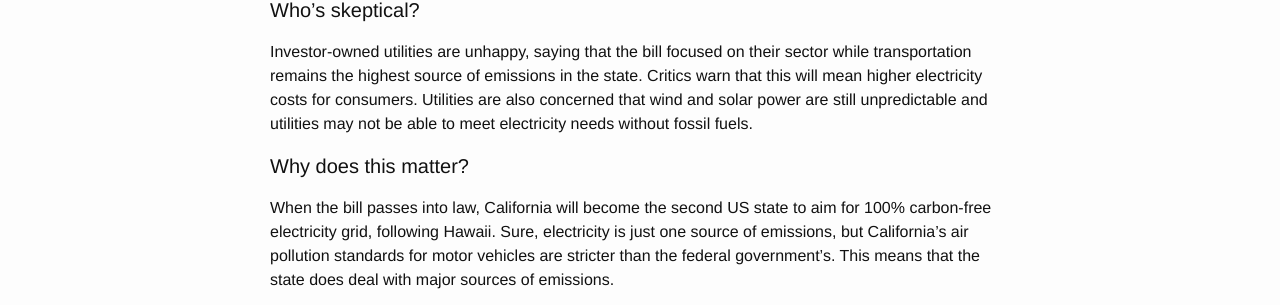
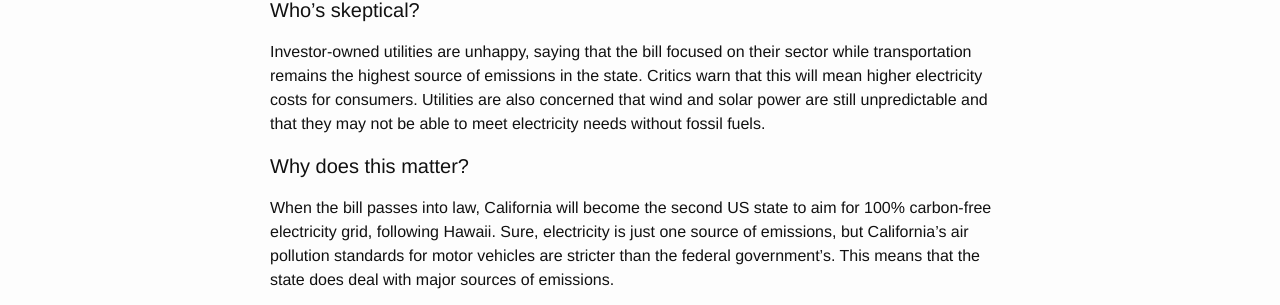
Before and after one commit to Sparkleleuk/Sustainability_Matters, a Jekyll site: the page built from _posts/2018-08-30-california.markdown, in a window 1280 px wide. Shown: the part 651-956 px from the top of the page. Built offline with Jekyll 4.4.1, drawn with Linux system fonts in a browser that asks for light colours.

Commit message:
fix post

```diff
--- a/_posts/2018-08-30-california.markdown
+++ b/_posts/2018-08-30-california.markdown
@@ -15,7 +15,7 @@ The bill was put forward by Democratic State Senator Kevin de León who is runni
 
 #### Who's skeptical?
 
-Investor-owned utilities are unhappy, saying that the bill focused on their sector while transportation remains the highest source of emissions in the state. Critics warn that this will mean higher electricity costs for consumers. Utilities are also concerned that wind and solar power are still unpredictable and utilities may not be able to meet electricity needs without fossil fuels.
+Investor-owned utilities are unhappy, saying that the bill focused on their sector while transportation remains the highest source of emissions in the state. Critics warn that this will mean higher electricity costs for consumers. Utilities are also concerned that wind and solar power are still unpredictable and that they may not be able to meet electricity needs without fossil fuels.
 
 #### Why does this matter?
 
```
